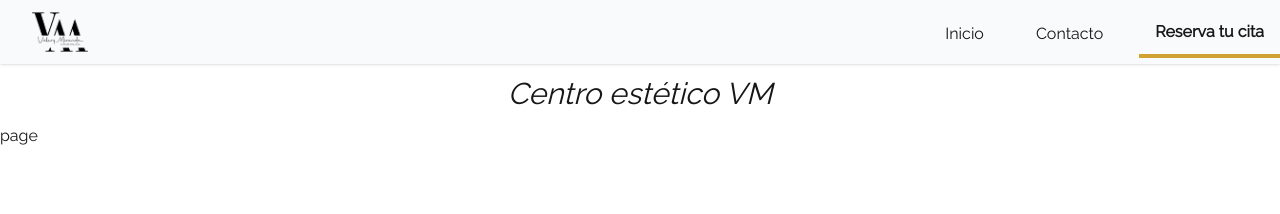
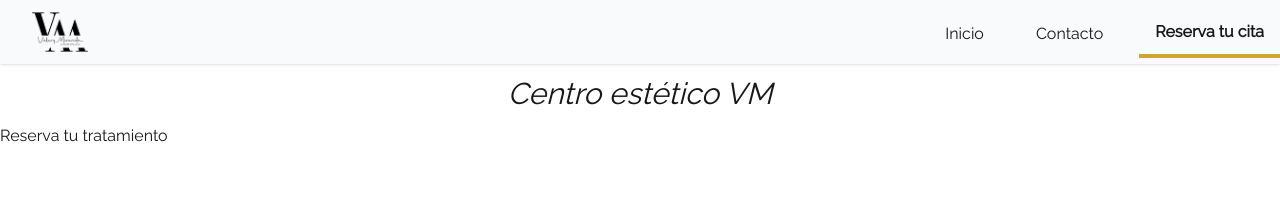
Before and after one commit to NoeCam/app-bella_vita_centro_estetico, a Next.js app: page /appointments in a window 1280 px wide. Shown: the top 214 px of the page. Built offline with nearby package versions, Linux system fonts and the light colour scheme.

Commit message:
Corrections in size of logo

```diff
--- a/package.json
+++ b/package.json
@@ -13,7 +13,8 @@
     "framer-motion": "^12.3.1",
     "next": "15.1.6",
     "react": "^19.0.0",
-    "react-dom": "^19.0.0"
+    "react-dom": "^19.0.0",
+    "react-select": "^5.10.0"
   },
   "devDependencies": {
     "@eslint/eslintrc": "^3",
--- a/src/app/appointments/page.jsx
+++ b/src/app/appointments/page.jsx
@@ -1,5 +1,19 @@
 const page = () => {
-  return <div>page</div>;
+  return (
+    <section>
+      <h2>Reserva tu tratamiento</h2>
+      {/* <form>
+        <div>
+          <select name="select">
+            <option value="value1">Value 1</option>
+          </select>
+        </div>
+        <div>
+          <p>Calendario</p>
+        </div>
+      </form> */}
+    </section>
+  );
 };
 
 export default page;
--- a/src/app/globals.css
+++ b/src/app/globals.css
@@ -17,5 +17,4 @@
 body {
   color: var(--foreground);
   background: var(--background);
-  font-family: "Raleway", serif;
 }
--- a/src/app/layout.jsx
+++ b/src/app/layout.jsx
@@ -19,9 +19,9 @@ const raleway = Raleway({
 export default function RootLayout({ children }) {
   return (
     <html lang="en">
-      <body className="flex flex-col min-h-screen">
+      <body className={`${raleway.className} flex flex-col min-h-screen`}>
         <NavbarComponent />
-        <main className={`${raleway.className} pb-12    md:flex-1 md:pb-2`}>
+        <main className="pb-12    md:flex-1 md:pb-2">
           <Title />
           {children}
         </main>
--- a/src/components/navbar/NavbarComponent.jsx
+++ b/src/components/navbar/NavbarComponent.jsx
@@ -28,9 +28,8 @@ const NavbarComponent = () => {
           src="/Logo-Marca-Agua-Negro.png"
           alt="Logo"
           width={80}
-          height={40}
+          height={58}
           className="mx-5 p-3"
-          unoptimized
         />
       </Link>
 
```
Also changed, not shown: 1 other file (tests, documents, lock files or other folders).
